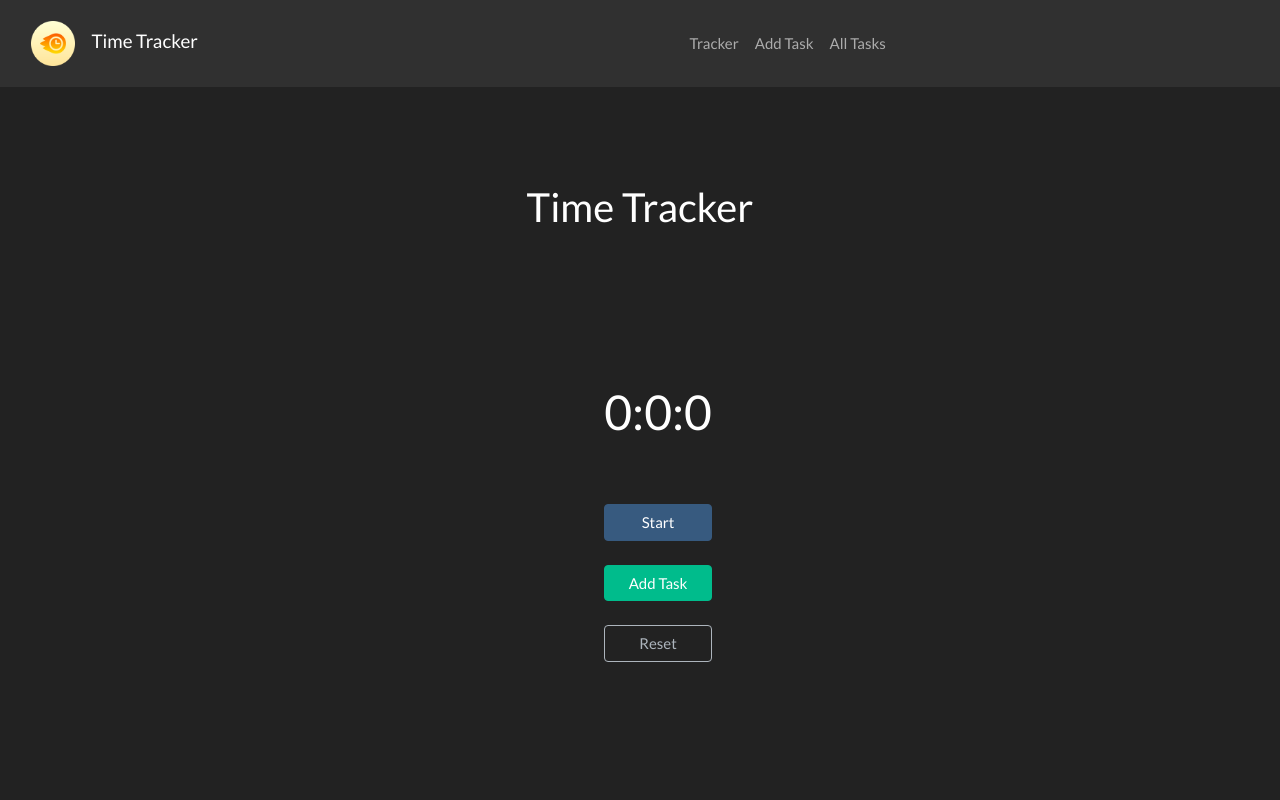
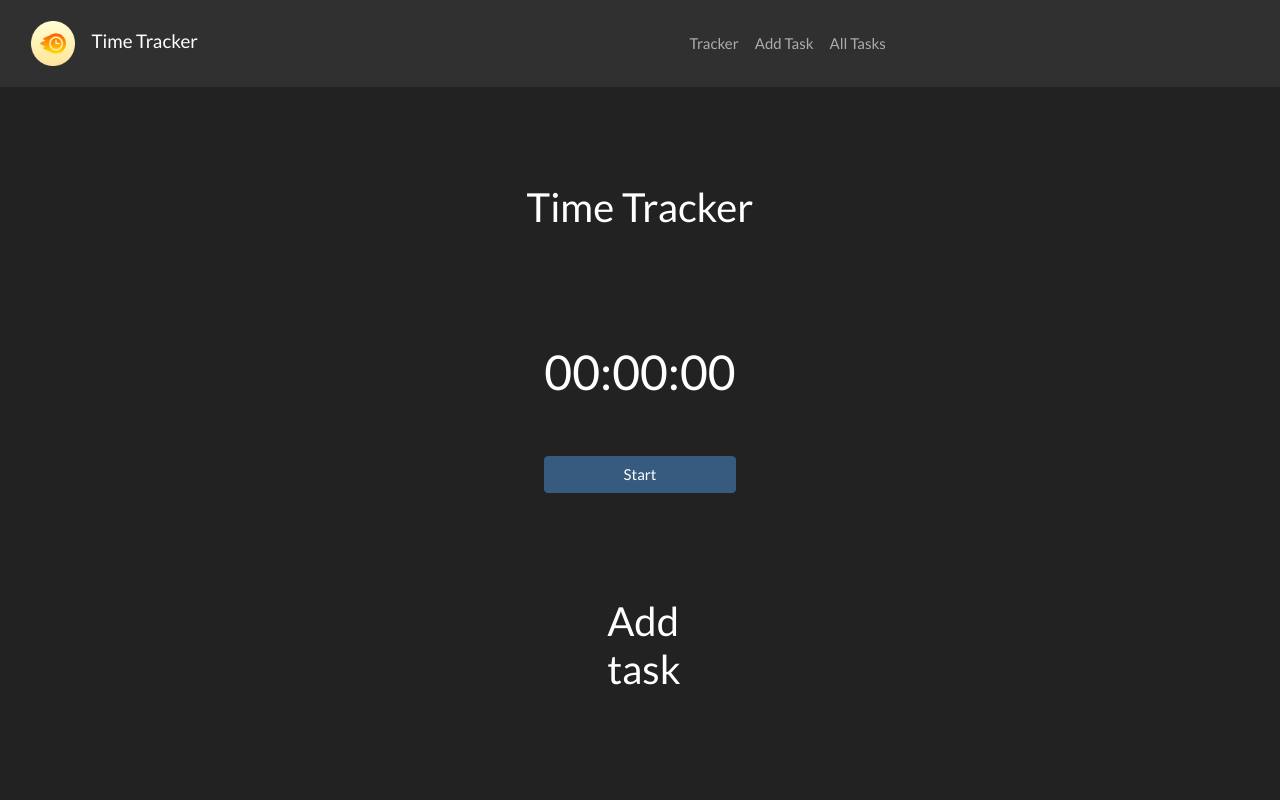
Before and after one commit to Marvelous-Maddie/Time-Tracking-Application, a React (Create React App) app in the folder tracker-frontend/: page / in a window 1280 px wide. Shown: the top 800 px of the page. Built offline with nearby package versions, Linux system fonts and the light colour scheme.

Commit message:
Update tracker

```diff
--- a/tracker-frontend/src/components/Tracker.js
+++ b/tracker-frontend/src/components/Tracker.js
@@ -1,4 +1,5 @@
 import React, { useState, useEffect } from 'react';
+import AddTask from './AddTask';
 
 const Tracker = () => {
     //const [seconds, setSeconds] = useState(0);
@@ -51,37 +52,32 @@ const Tracker = () => {
         setTime({s:0, m:0, h:0})
     };
 
-    //Add task button
-    const handleSubmit = () => {
-        //body
-    };
-
     return(
         <div class="d-grid gap-2 col-6 mx-auto my-5">
             <h2 className="d-flex mx-auto my-5">
                 Time Tracker
             </h2>
-            <div class="d-grid gap-2 col-2 mx-auto my-5">
+            <div className="d-flex flex-column mx-auto my-2">
 
                 {/*Time tracker*/}
                 <h1 className="d-flex mx-auto my-5">
-                    {time.h}:{time.m}:{time.s}
+                    <span>{(time.h >= 10)? time.h : "0"+ time.h}</span>:
+                    <span>{(time.m >= 10)? time.m : "0"+ time.m}</span>:
+                    <span>{(time.s >= 10)? time.s : "0"+ time.s}</span>
                 </h1>
 
                 {/*Buttons*/}
                 {playing ? (
-                    <button type="button" className="btn btn-primary my-2" onClick={() => stop()}>
+                    <button type="button" className="btn btn-primary my-2" onClick={stop}>
                         Stop
                     </button>
                 ) : (
-                    <button type="button" className="btn btn-primary my-2" onClick={() => start()}>
+                    <button type="button" className="btn btn-primary my-2" onClick={start}>
                         Start
                     </button>
                 )}
-                <button type="button" className="btn btn-success my-2" onClick={() => handleSubmit()}>
-                    Add Task
-                </button>
-                <button type="button" className="btn btn-outline-light mt-2 mb-5" onClick={() => reset()}>
+                <AddTask time={time}/>
+                <button type="button" className="btn btn-outline-light mt-2 mb-5" onClick={reset}>
                     Reset
                 </button>
             </div>
```
